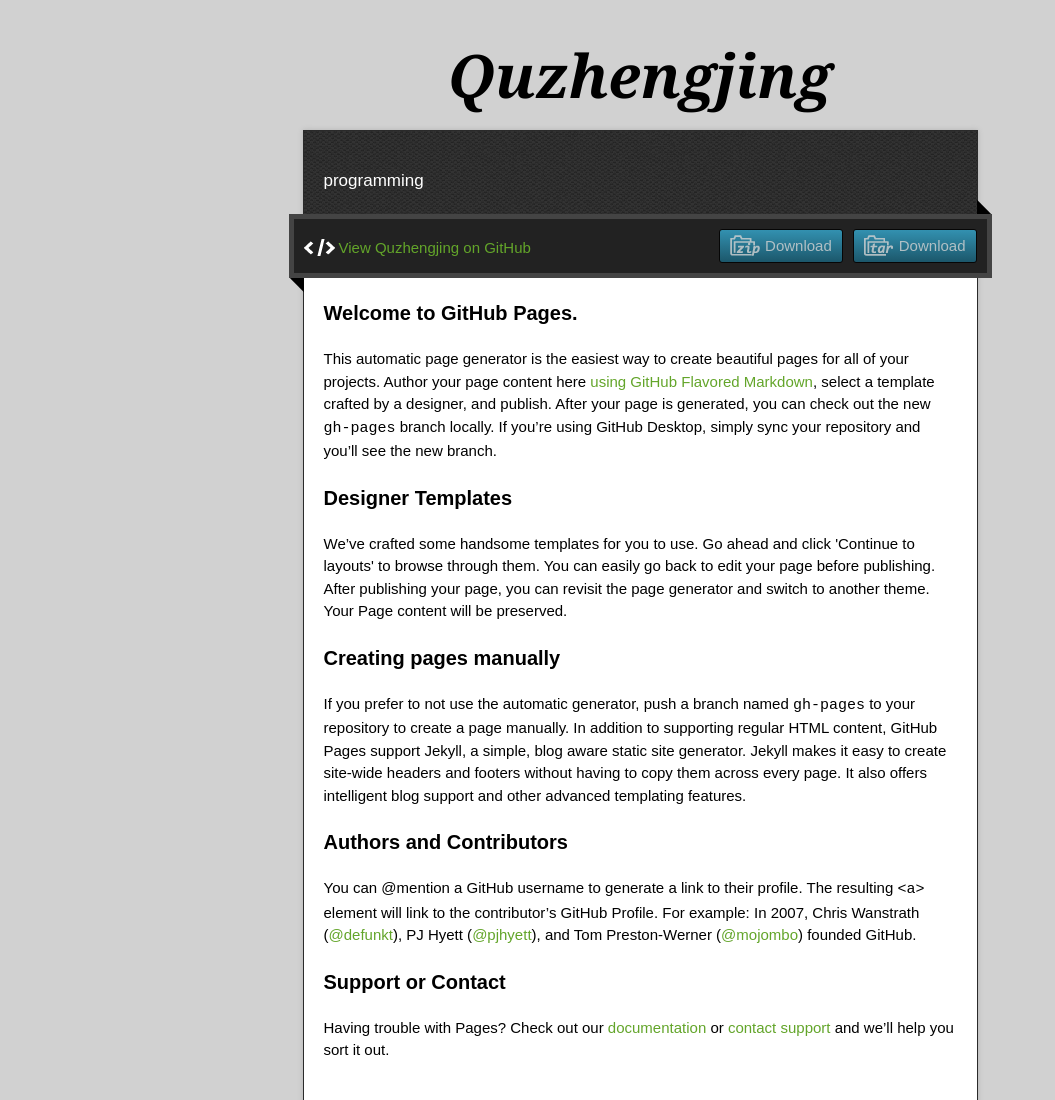
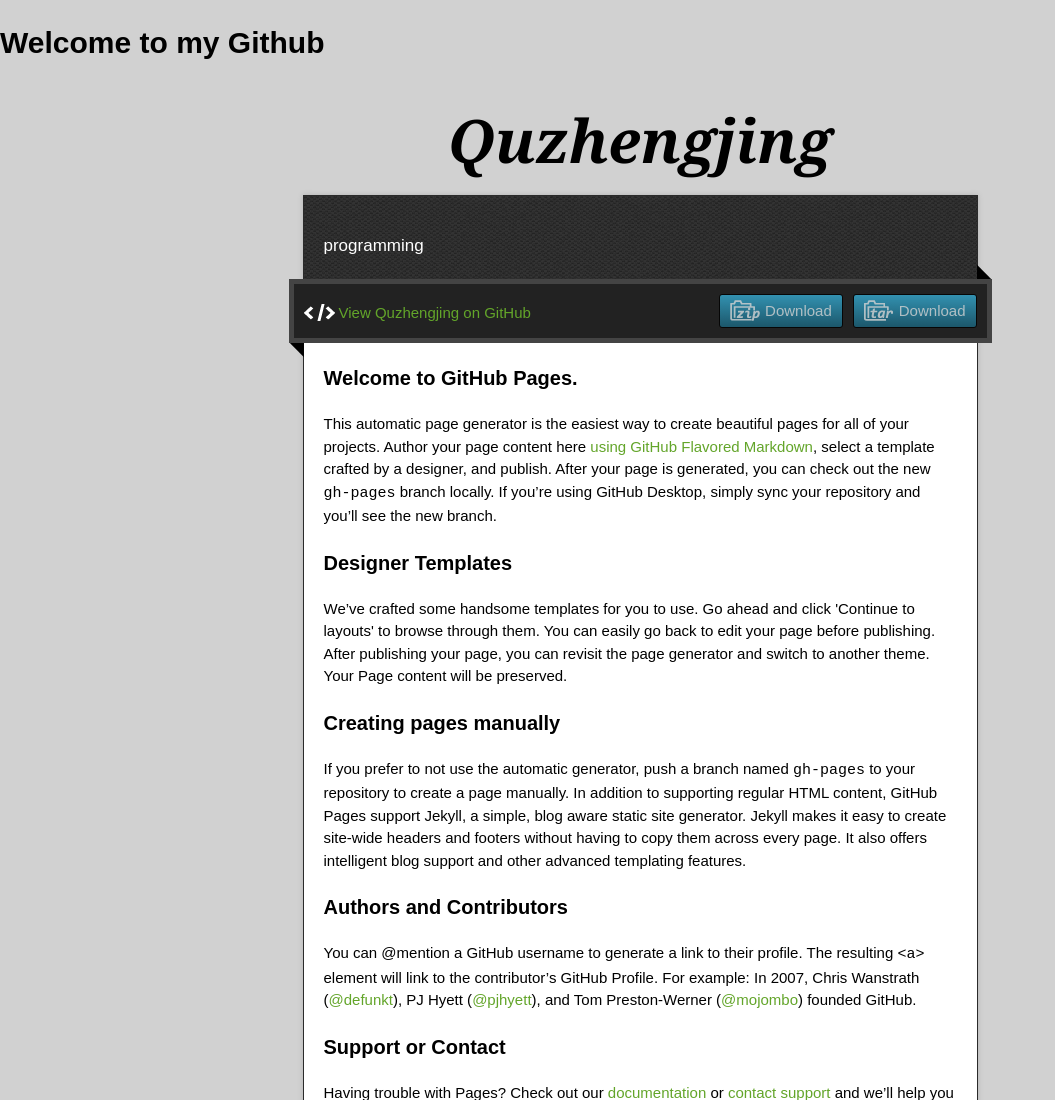
Before and after one commit to huaimin/quzhengjing, a plain HTML site: page index.html in a window 1280 px wide. Shown: the top 1100 px of the page, without its empty margins (0-1055 px from the left). Drawn offline with nearby package versions, Linux system fonts and the light colour scheme.

Commit message:
Update index.html

```diff
--- a/index.html
+++ b/index.html
@@ -19,7 +19,7 @@
 </head>
 
 <body>
-
+  <h1>Welcome to my  Github</h1>
   <div class="wrapper">
     <header>
       <h1 class="title">Quzhengjing</h1>
```
